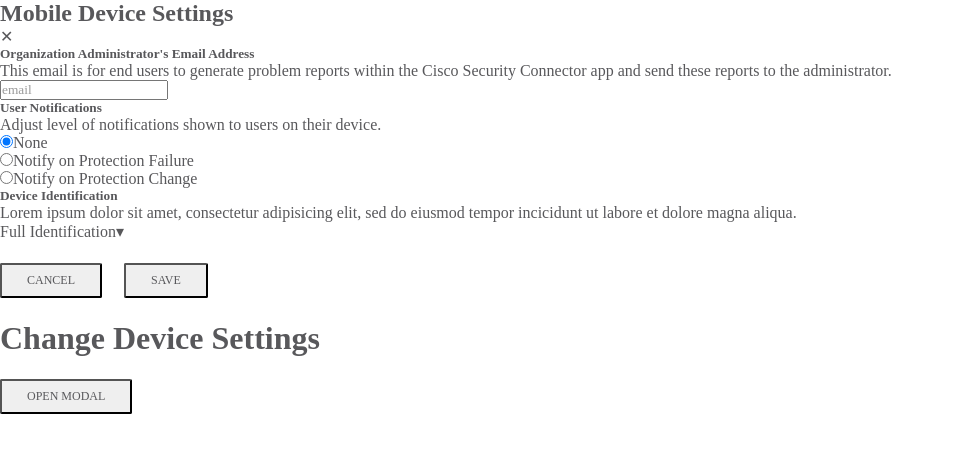
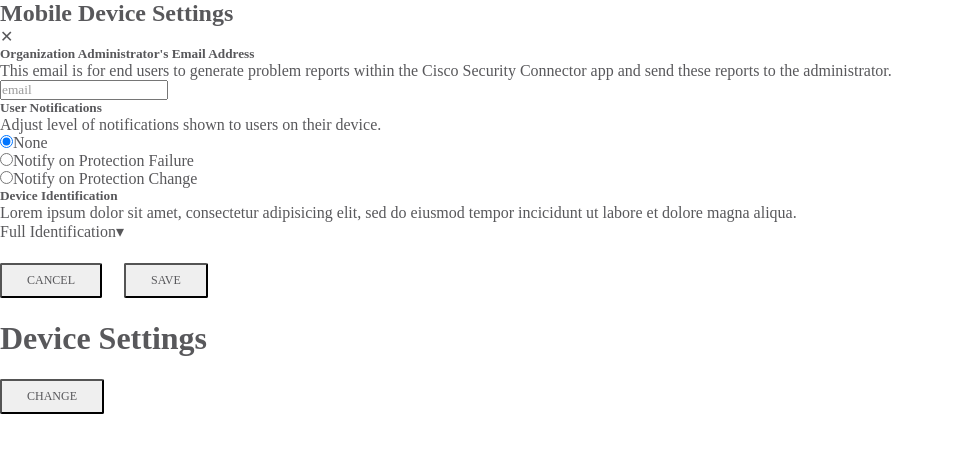
Before and after one commit to jakeholtz/reactive-device-modal, a React app: page / in a window 1280 px wide. Shown: the top 452 px of the page, without its empty margins (0-954 px from the left). Built offline with nearby package versions, Linux system fonts and the light colour scheme; a web font is replaced by a local one.

Commit message:
made additional stylistic changes

```diff
--- a/src/App/App.jsx
+++ b/src/App/App.jsx
@@ -42,15 +42,15 @@ export default class App extends Component {
           closeModal={ this.closeModal } />
 
         <div className="activate-modal-area">
-          <h1>Change Device Settings</h1>
+          <h1>Device Settings</h1>
 
           <button
             onClick={ this.openModal }
             className="blue-button">
-            Open Modal
+            Change
           </button>
 
-          { this.state.submissionSuccess ? <div className="submitted-text">Submitted!</div> : '' }
+          { this.state.submissionSuccess ? <div className="submitted-text">Device Settings Changed!</div> : '' }
         </div>
       </div>
     );
--- a/src/App/components/Dropdown.jsx
+++ b/src/App/components/Dropdown.jsx
@@ -43,7 +43,7 @@ export default class Dropdown extends Component {
           (<div className="dropdown-content">
             { options.map((opt, index) => <div className={`dropdown-item ${opt === this.state.inputValue ? 'selected-item' : ''}`}
                                                onClick={() => this.handleClick(opt)} key={index}>{opt}
-                                            <span class="dropdown-check">&#10003;</span>
+                                            <span className="dropdown-check">&#10003;</span>
                                           </div> ) }
           </div>) : ''
       }
```
